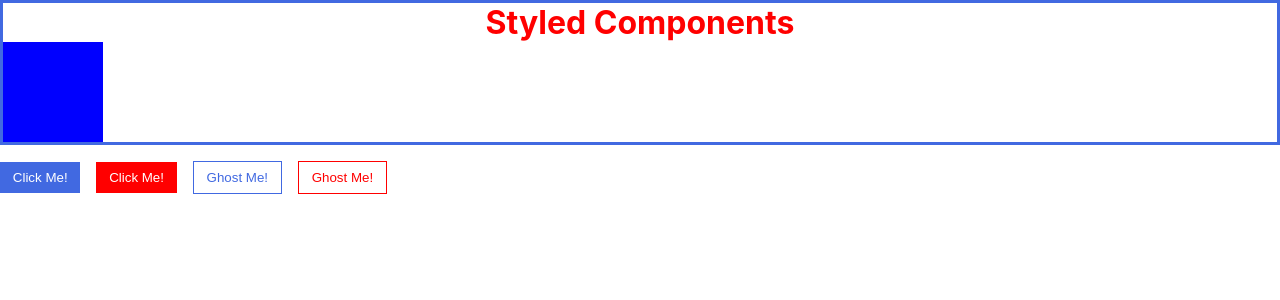
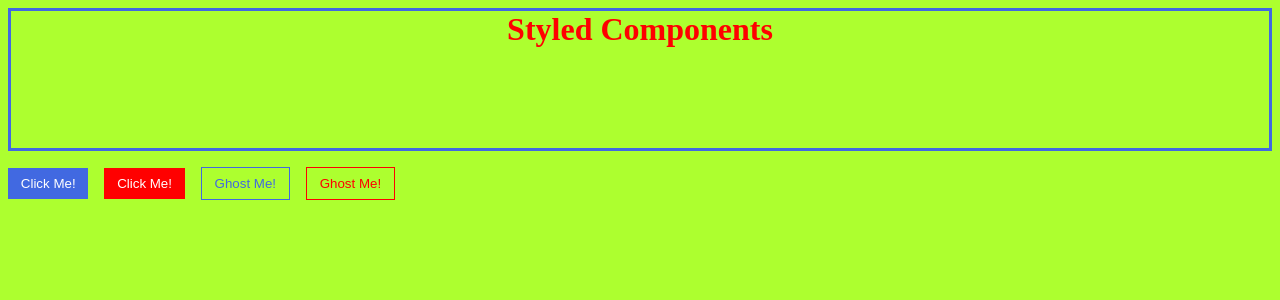
Before and after one commit to josefelipegh/React_Udemy_DorianDesings, a React (Create React App) app in the folder 10-styled-components/: page / in a window 1280 px wide. Shown: the top 300 px of the page. Built offline with nearby package versions, Linux system fonts and the light colour scheme.

Commit message:
Estilos Globales

```diff
--- a/10-styled-components/src/App.js
+++ b/10-styled-components/src/App.js
@@ -1,12 +1,19 @@
 import Button from "./components/button/Button";
 import Title from "./components/title/Title";
 
-import { ThemeProvider } from "styled-components";
+import { ThemeProvider, createGlobalStyle } from "styled-components";
 import colors from "./components/theming/colors";
+
+const GlobalStyle = createGlobalStyle`
+  body {
+    background-color: greenyellow;
+  }
+`
 
 function App() {
   return (
     <>
+      <GlobalStyle/>
       <Title/>
       <ThemeProvider theme={colors}>
         <Button>Click Me!</Button>
--- a/10-styled-components/src/index.css
+++ b/10-styled-components/src/index.css
@@ -1,13 +1,3 @@
 body {
-  margin: 0;
-  font-family: -apple-system, BlinkMacSystemFont, 'Segoe UI', 'Roboto', 'Oxygen',
-    'Ubuntu', 'Cantarell', 'Fira Sans', 'Droid Sans', 'Helvetica Neue',
-    sans-serif;
-  -webkit-font-smoothing: antialiased;
-  -moz-osx-font-smoothing: grayscale;
+  background-color: goldenrod;
 }
-
-code {
-  font-family: source-code-pro, Menlo, Monaco, Consolas, 'Courier New',
-    monospace;
-}
```
